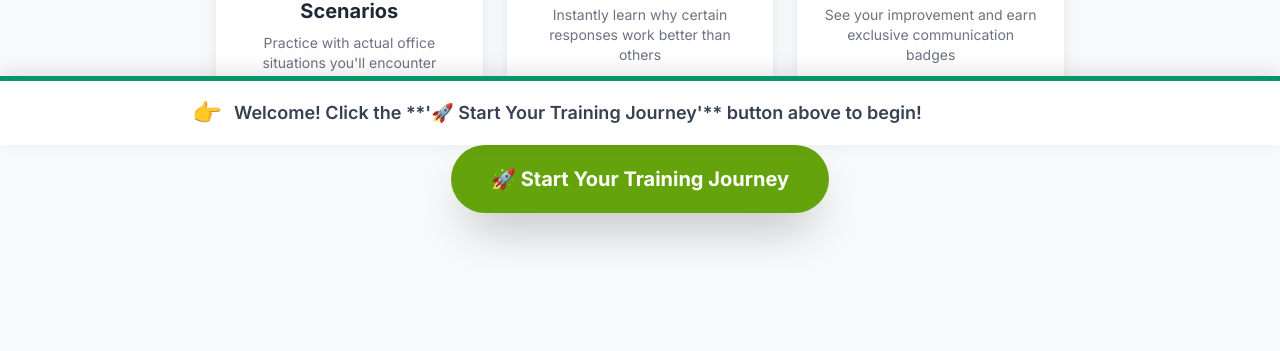
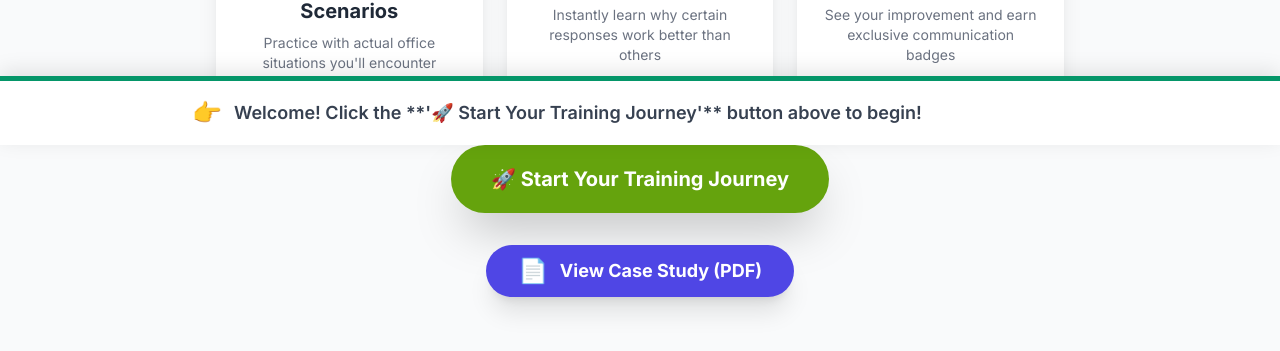
Before and after one commit to UmairIsmail-Showcase/WhatsApp-Office-Communication-Trainer, a plain HTML site: page index.html in a window 1280 px wide. Shown: the part 655-1006 px from the top of the page. Drawn offline with nearby package versions, Linux system fonts and the light colour scheme.

Commit message:
Update Case Study

```diff
--- a/index.html
+++ b/index.html
@@ -177,7 +177,16 @@
             <button onclick="startTraining()" class="bg-lime-600 hover:bg-lime-700 text-white px-10 py-5 rounded-full font-bold text-xl transform hover:scale-105 transition-all shadow-2xl hover:shadow-3xl focus:outline-none focus:ring-4 focus:ring-lime-300">
                 🚀 Start Your Training Journey
             </button>
-        </div>
+
+            <div class="mt-8">
+                <a href="https://drive.google.com/file/d/1Iatt4vVgVPGZuDb-YI0t6OR7KNA2O4O5/view?usp=sharing"
+                   target="_blank"
+                   class="inline-flex items-center space-x-3 bg-indigo-600 hover:bg-indigo-700 text-white px-8 py-3 rounded-full font-bold text-lg transform hover:scale-105 transition-all shadow-xl hover:shadow-2xl focus:outline-none focus:ring-4 focus:ring-indigo-300">
+                    <span class="text-2xl leading-none">📄</span>
+                    <span>View Case Study (PDF)</span>
+                </a>
+            </div>
+            </div>
 
         <div id="scenarioSelection" class="hidden">
             <h2 class="text-3xl font-bold text-gray-800 mb-8 text-center border-b-2 pb-4">Choose Your Training Scenario</h2>
```
